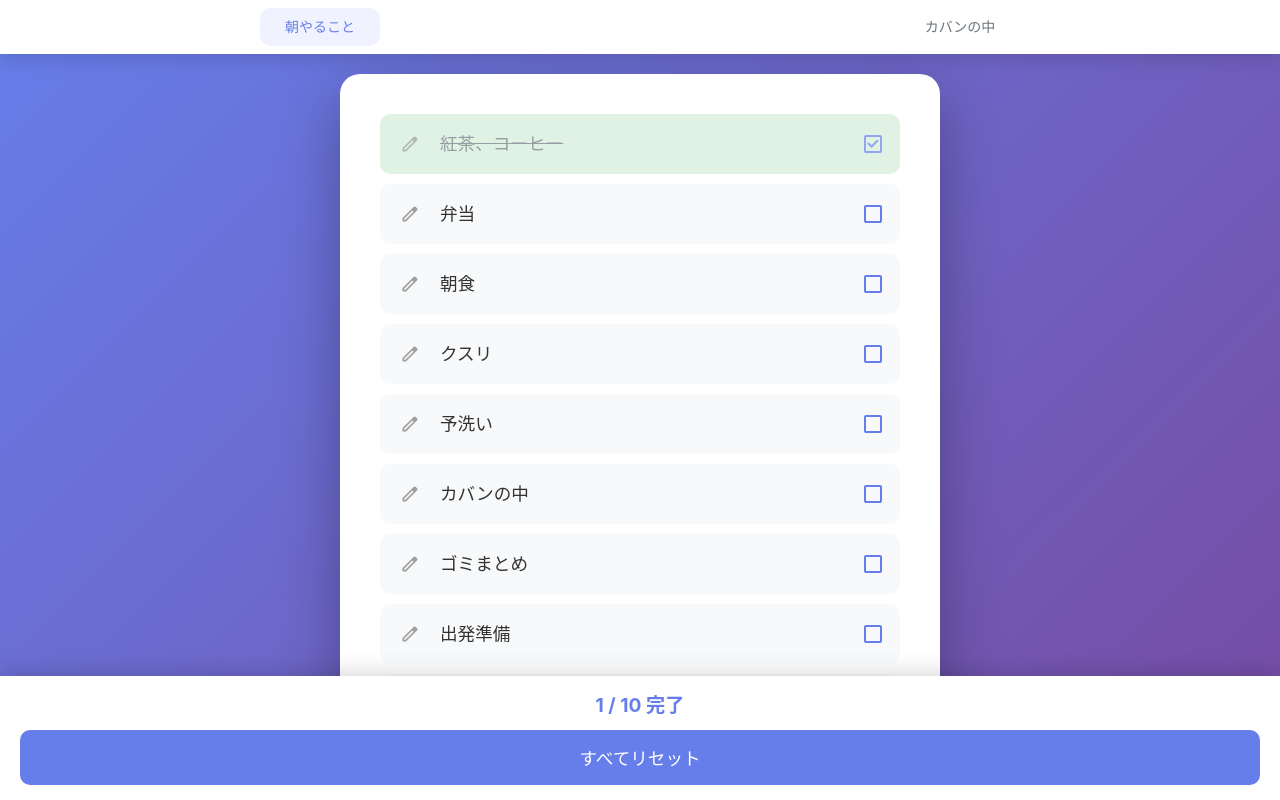
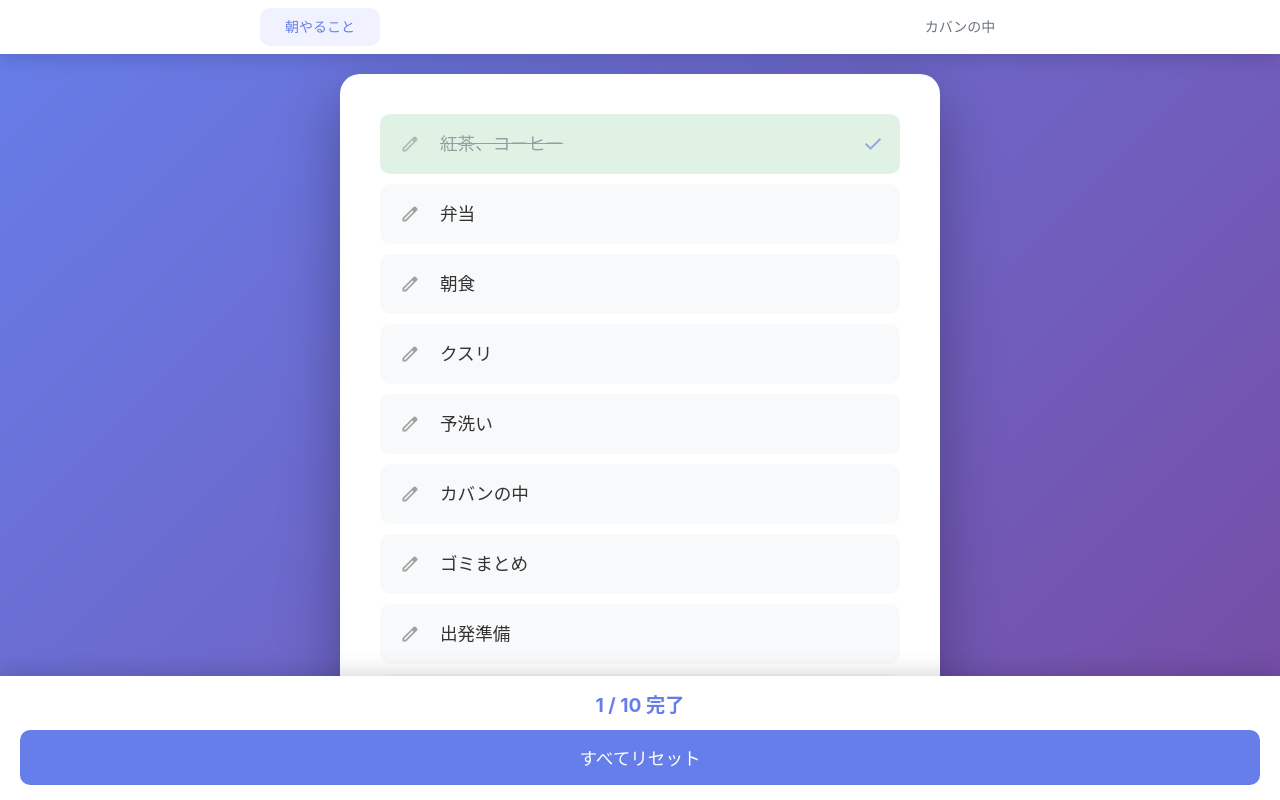
Before and after one commit to keigo-hisazumi/check-list, a Vue app: page / in a window 1280 px wide. Both pictures are taken after a click on the item "紅茶、コーヒー". Built offline with nearby package versions, Linux system fonts and the light colour scheme.

Commit message:
Use check icon instead of checkbox, hide icon when unchecked
Co-authored-by: keigo-hisazumi <235414083+keigo-hisazumi@users.noreply.github.com>

```diff
--- a/src/components/BagChecklist.vue
+++ b/src/components/BagChecklist.vue
@@ -187,10 +187,7 @@ defineExpose({
           :aria-label="checkedItems[item.id] ? 'チェック済み' : '未チェック'"
         >
           <svg v-if="checkedItems[item.id]" xmlns="http://www.w3.org/2000/svg" height="24" viewBox="0 -960 960 960" width="24" fill="currentColor">
-            <path d="M200-120q-33 0-56.5-23.5T120-200v-560q0-33 23.5-56.5T200-840h560q33 0 56.5 23.5T840-760v560q0 33-23.5 56.5T760-120H200Zm0-80h560v-560H200v560Zm221-120 283-283-57-56-226 226-114-113-56 57 170 169Zm-21-280Z"/>
-          </svg>
-          <svg v-else xmlns="http://www.w3.org/2000/svg" height="24" viewBox="0 -960 960 960" width="24" fill="currentColor">
-            <path d="M200-120q-33 0-56.5-23.5T120-200v-560q0-33 23.5-56.5T200-840h560q33 0 56.5 23.5T840-760v560q0 33-23.5 56.5T760-120H200Zm0-80h560v-560H200v560Z"/>
+            <path d="M382-240 154-468l57-57 171 171 367-367 57 57-424 424Z"/>
           </svg>
         </button>
 
@@ -273,6 +270,8 @@ defineExpose({
   justify-content: center;
   color: #667eea;
   transition: transform 0.2s ease;
+  min-width: 24px;
+  min-height: 24px;
 }
 
 .checkbox-button:hover {
--- a/src/components/MorningChecklist.vue
+++ b/src/components/MorningChecklist.vue
@@ -189,10 +189,7 @@ defineExpose({
           :aria-label="checkedItems[item.id] ? 'チェック済み' : '未チェック'"
         >
           <svg v-if="checkedItems[item.id]" xmlns="http://www.w3.org/2000/svg" height="24" viewBox="0 -960 960 960" width="24" fill="currentColor">
-            <path d="M200-120q-33 0-56.5-23.5T120-200v-560q0-33 23.5-56.5T200-840h560q33 0 56.5 23.5T840-760v560q0 33-23.5 56.5T760-120H200Zm0-80h560v-560H200v560Zm221-120 283-283-57-56-226 226-114-113-56 57 170 169Zm-21-280Z"/>
-          </svg>
-          <svg v-else xmlns="http://www.w3.org/2000/svg" height="24" viewBox="0 -960 960 960" width="24" fill="currentColor">
-            <path d="M200-120q-33 0-56.5-23.5T120-200v-560q0-33 23.5-56.5T200-840h560q33 0 56.5 23.5T840-760v560q0 33-23.5 56.5T760-120H200Zm0-80h560v-560H200v560Z"/>
+            <path d="M382-240 154-468l57-57 171 171 367-367 57 57-424 424Z"/>
           </svg>
         </button>
 
@@ -275,6 +272,8 @@ defineExpose({
   justify-content: center;
   color: #667eea;
   transition: transform 0.2s ease;
+  min-width: 24px;
+  min-height: 24px;
 }
 
 .checkbox-button:hover {
```
